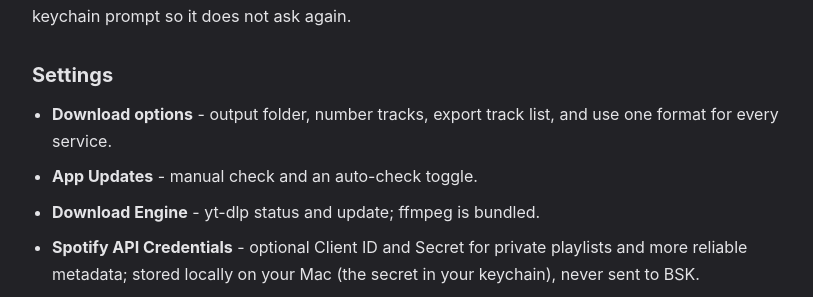
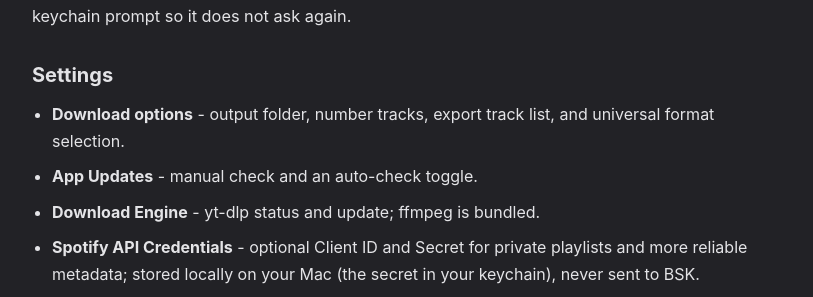
Before and after one commit to BSKapps/bskapps.github.io, a Jekyll site: the page built from articles/fetch-puppy-guide/index.html, in a window 1280 px wide and 900 px high, scrolled down 2186 px. Shown: the part 156-453 px from the top of the window, without its empty margins (232-1045 px from the left). Built offline with Jekyll 4.4.1, drawn with Linux system fonts in a browser that asks for light colours; some of the changed text lies outside the part shown.

Commit message:
Fetch Puppy guide: name the format-sync setting Universal format selection

```diff
--- a/_data/guides/fetch-puppy-guide.json
+++ b/_data/guides/fetch-puppy-guide.json
@@ -38,7 +38,7 @@
     ] },
     { "id": "audio-and-video-formats", "title": "Audio and video formats", "blocks": [
       { "type": "paragraph", "text": "Each mode has its own **Audio** / **Video** switch and remembers your choice. Audio formats are MP3 320 kbps (default), AAC 256 kbps, WAV, AIFF and FLAC. Video formats are MP4 (best available quality) or MOV (H.264 plus AAC, the more compatible option)." },
-      { "type": "paragraph", "text": "Setting Spotify, Apple Music or CSV to **Video** downloads the matching music video from YouTube. Prefer one setting everywhere? Turn on **Use one format for every service** in Settings under Download options, and the Audio/Video choice and format you pick in any tab applies to all of them at once; turn it off and each mode keeps its own setting again." }
+      { "type": "paragraph", "text": "Setting Spotify, Apple Music or CSV to **Video** downloads the matching music video from YouTube. Prefer one setting everywhere? Turn on **Universal format selection** in Settings under Download options, and the Audio/Video choice and format you pick in any tab applies to all of them at once; turn it off and each mode keeps its own setting again." }
     ] },
     { "id": "the-download-queue", "title": "The download queue", "blocks": [
       { "type": "paragraph", "text": "Click **Downloads** in the sidebar to watch progress. One job runs at a time; others wait, shown as colour-coded tabs (blue running, orange queued, green done, red failed, grey cancelled). Each job shows its tracks with per-track status and the format used, a progress bar, and counts for total, done, failed and remaining." },
@@ -62,7 +62,7 @@
     ] },
     { "id": "settings", "title": "Settings", "blocks": [
       { "type": "bullets", "items": [
-        "**Download options** - output folder, number tracks, export track list, and use one format for every service.",
+        "**Download options** - output folder, number tracks, export track list, and universal format selection.",
         "**App Updates** - manual check and an auto-check toggle.",
         "**Download Engine** - yt-dlp status and update; ffmpeg is bundled.",
         "**Spotify API Credentials** - optional Client ID and Secret for private playlists and more reliable metadata; stored locally on your Mac (the secret in your keychain), never sent to BSK.",
```
